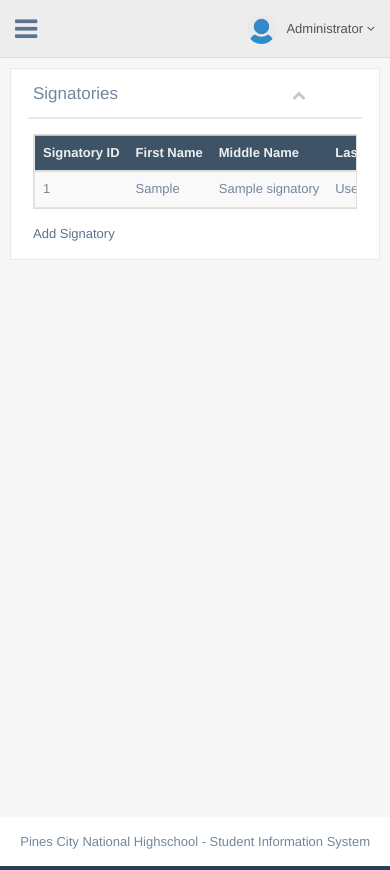
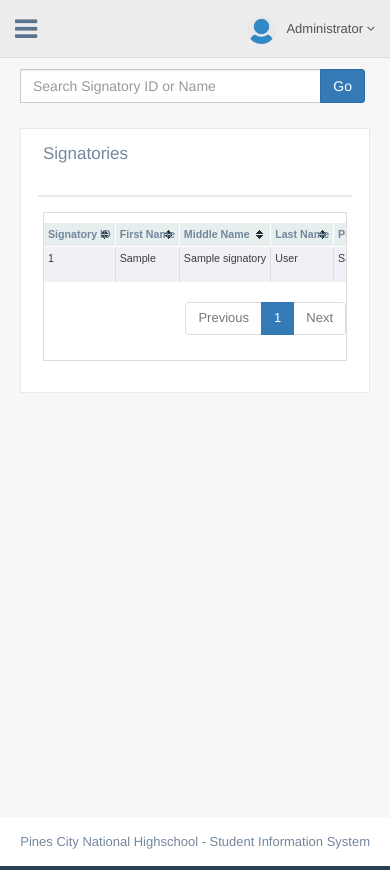
Before and after one commit to jennysiquig/pcnhs-arms, a PHP site: page /systemadmin/schoolmanagement/signatories.php in a window 390 px wide. Run offline with PHP 8.4, Linux system fonts and the light colour scheme; tables that the repository leaves empty or names only in its code hold one stand-in row (values such as "Sample post").

Commit message:
A responsive table for the list of signatories

```diff
--- a/systemadmin/schoolmanagement/signatories.php
+++ b/systemadmin/schoolmanagement/signatories.php
@@ -1,4 +1,5 @@
 <!DOCTYPE html>
+<?php require_once "../../resources/config.php"; ?>
 <html>
 <head>
     <meta http-equiv="Content-Type" content="text/html; charset=UTF-8">
@@ -31,93 +32,155 @@
     <![endif]-->
 </head>
 <body class="nav-md">
-		<!-- Sidebar -->
 <?php include "../../resources/templates/admin/sidebar.php"; ?>
-		<!-- Top Navigation -->
 <?php include "../../resources/templates/admin/top-nav.php"; ?>
-		<!-- Content Here -->
-		<!-- page content -->
+<!-- Content Start -->
 <div class="right_col" role="main">
-			<div class="">
-				<div class="row top_tiles">
+    <form class="form-horizontal form-label-left" action="signatories.php" method="GET">
 
+        <div class="form-group">
+            <div class="col-sm-5"></div>
+            <div class="col-sm-7">
+                <div class="input-group">
+
+                    <input type="text" class="form-control" name="search_key" placeholder="Search Signatory ID or Name">
+                    <span class="input-group-btn">
+                  <button class="btn btn-primary">Go</button>
+                </span>
                 </div>
             </div>
-			<div class="row">
+        </div>
+    </form>
+    <div class="clearfix"></div>
+    <div class="">
+
+        <div class="clearfix"></div>
         <div class="col-md-12 col-sm-12 col-xs-12">
             <div class="x_panel">
                 <div class="x_title">
                     <h2>Signatories</h2>
-							<ul class="nav navbar-right panel_toolbox">
-								<li><a class="collapse-link"><i class="fa fa-chevron-up"></i></a>
-							</li>
-						</ul>
                     <div class="clearfix"></div>
+                    <br/>
+
                 </div>
                 <div class="x_content">
                     <div class="table-responsive">
-							<table class="table table-striped jambo_table">
+                        <table id="signList" class="table table-bordered tablesorter">
                             <thead>
-									<tr class="headings">
-										<th class="column-title">Signatory ID</th>
-										<th class="column-title">First Name</th>
-										<th class="column-title">Middle Name</th>
-										<th class="column-title">Last Name</th>
-										<th class="column-title">Year Started</th>
-										<th class="column-title">Year Ended</th>
-										<th class="column-title">Position</th>
-									</th>
-
+                            <tr>
+                                <th>Signatory ID</th>
+                                <th>First Name</th>
+                                <th>Middle Name</th>
+                                <th>Last Name</th>
+                                <th>Position</th>
+                                <th>Year Started</th>
+                                <th>Year Ended</th>
+                                <th>Action</th>
                             </tr>
                             </thead>
+
                             <tbody>
+                            <?php
+                            $start=0;
+                            $limit=8;
+                            if(isset($_GET['page'])){
+                                $page=$_GET['page'];
+                                $start=($page-1)*$limit;
+                            }else{
+                                $page=1;
+                            }
 
-
-								<?php
-									require_once "../../resources/config.php";
                             if(!$conn) {
                                 die("Connection failed: " . mysqli_connect_error());
                             }
-									$statement = "SELECT * FROM pcnhsdb.signatories";
+                            if (isset($_GET['search_key'])){
+                                $search = $_GET['search_key'];
+                                $statement = "SELECT * FROM pcnhsdb.signatories WHERE sign_id LIKE '$search'
+                                              OR first_name LIKE '$search'
+                                              OR mname LIKE '$search'
+                                              OR last_name LIKE '$search'
+                                              OR CONCAT(first_name,mname,last_name) LIKE '$search'
+                                              OR CONCAT(first_name,' ',last_name) LIKE '$search'
+                                              OR CONCAT(last_name,first_name,mname) LIKE '$search'
+                                              OR CONCAT(last_name,' ',first_name) LIKE '$search'
+                                              LIMIT $start, $limit";
+                            }else{
+                                $statement = "SELECT * FROM pcnhsdb.signatories
+                                              LIMIT $start, $limit";
+                            }
+
                             $result = $conn->query($statement);
-									if($result->num_rows>0) {
-										while($row=$result->fetch_assoc()) {
+                            if ($result->num_rows > 0) {
+                                // output data of each row
+                                while($row = $result->fetch_assoc()) {
                                     $sign_id = $row['sign_id'];
                                     $first_name = $row['first_name'];
                                     $mname = $row['mname'];
                                     $last_name = $row['last_name'];
+                                    $position = $row['position'];
                                     $yr_started = $row['yr_started'];
                                     $yr_ended = $row['yr_ended'];
-											$position = $row['position'];
-											echo <<<CURR
+
+                                    echo <<<SIGNLIST
                    <tr class="odd pointer">
 														<td class=" ">$sign_id</td>
 														<td class=" ">$first_name</td>
 														<td class=" ">$mname</td>
 														<td class=" ">$last_name</td>
+														<td class=" ">$position</td>
 														<td class=" ">$yr_started</td>
 														<td class=" ">$yr_ended</td>
-														<td class=" ">$position</td>
+														<td class=" ">
+														<a href= "signatory_view.php?sign_id=$sign_id" class="btn btn-primary btn-xs"><i class="fa fa-user"></i> View </a>
+														</td>
 											</tr>
-CURR;
+SIGNLIST;
                                 }
                             }
-									$conn->close();
                             ?>
-
                             </tbody>
                         </table>
-					</div>
-					<a href=<?php echo "../../systemadmin/schoolmanagement/signatory_add.php" ?>>Add Signatory</a>
+                        <?php
+                        $statement = "SELECT * FROM pcnhsdb.signatories";
+                        $rows = mysqli_num_rows(mysqli_query($conn, $statement));
+                        $total = ceil($rows/$limit);
+
+                        echo '<div class="pull-right">
+                      <div class="col s12">
+                      <ul class="pagination center-align">';
+                        if($page > 1) {
+                            echo "<li class=''><a href='signatories.php?page=".($page-1)."'>Previous</a></li>";
+                        }else if($total <= 0) {
+                            echo '<li class="disabled"><a>Previous</a></li>';
+                        }else {
+                            echo '<li class="disabled"><a>Previous</a></li>';
+                        }
+                        for($i = 1;$i <= $total; $i++) {
+                            if($i==$page) {
+                                echo "<li class='active'><a href='signatories.php?page=$i'>$i</a></li>";
+                            } else {
+                                echo "<li class=''><a href='signatories.php?page=$i'>$i</a></li>";
+                            }
+                        }
+                        if($total == 0) {
+                            echo "<li class='disabled'><a>Next</a></li>";
+                        }else if($page!=$total) {
+                            echo "<li class=''><a href='signatories.php?page=".($page+1)."'>Next</a></li>";
+                        }else {
+                            echo "<li class='disabled'><a>Next</a></li>";
+                        }
+                        echo "</ul></div></div>";
+
+
+                        ?>
                     </div>
                 </div>
             </div>
         </div>
     </div>
-<!-- /page content -->
-<!-- Content Here -->
-<!-- Footer -->
-<?php include "../../resources/templates/admin/footer.php"; ?>
+</div>
+<!-- Content End -->
+<?php include "../../resources/templates/registrar/footer.php"; ?>
 
 <!-- Scripts -->
 <!-- jQuery -->
@@ -131,6 +194,18 @@ CURR;
 <script src= "../../resources/libraries/parsleyjs/dist/parsley.min.js"></script>
 <!-- Custom Theme Scripts -->
 <script src= "../../js/custom.min.js"></script>
+
+<script type="text/javascript" src=<?php echo "../../resources/libraries/tablesorter/jquery.tablesorter.js" ?>></script>
 <!-- Scripts -->
+
+<script type="text/javascript">
+
+    $(document).ready(function(){
+            $("#signList").tablesorter({headers: { 6:{sorter: false}, }});
+        }
+    );
+
+</script>
+
 </body>
 </html>
```
Lines whose indentation alone changed are shown as unchanged.
